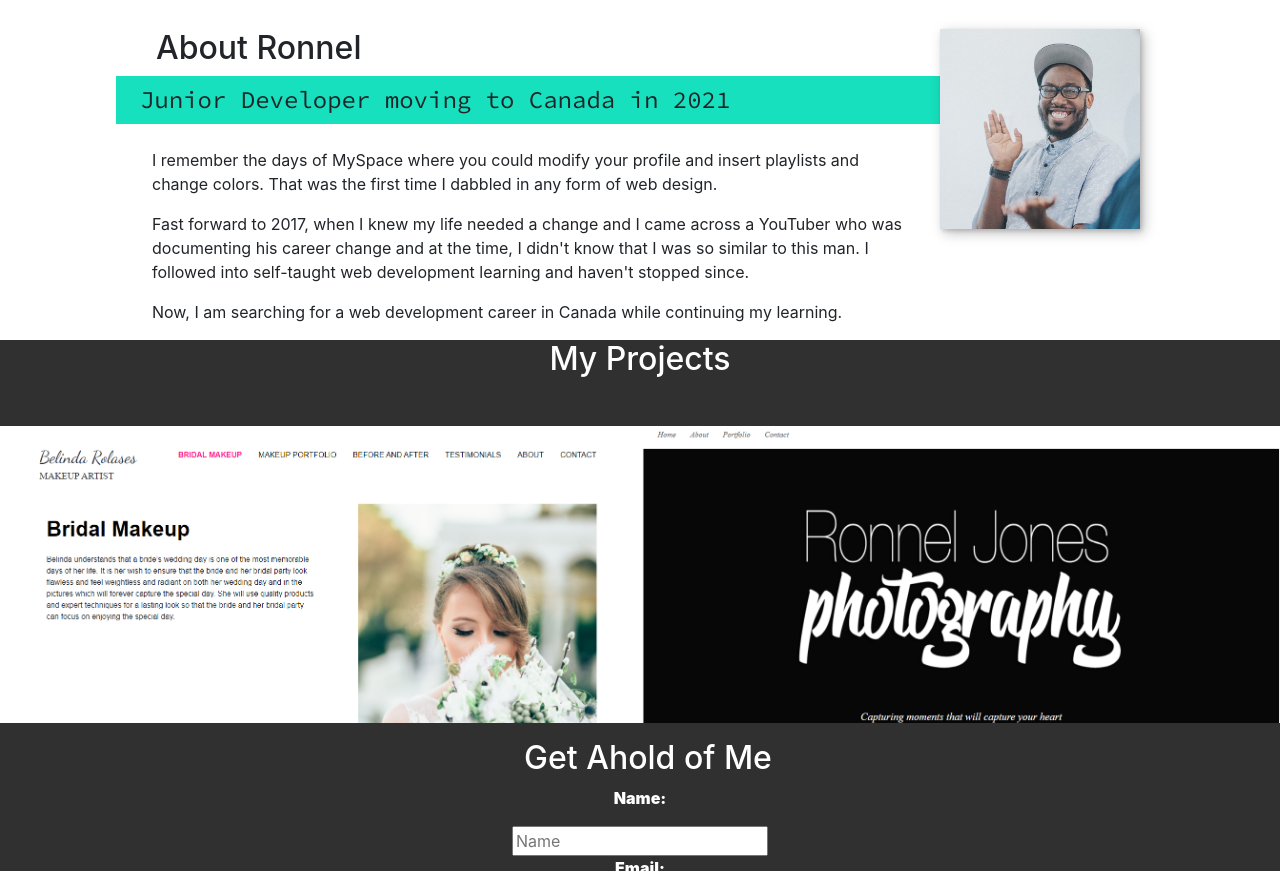
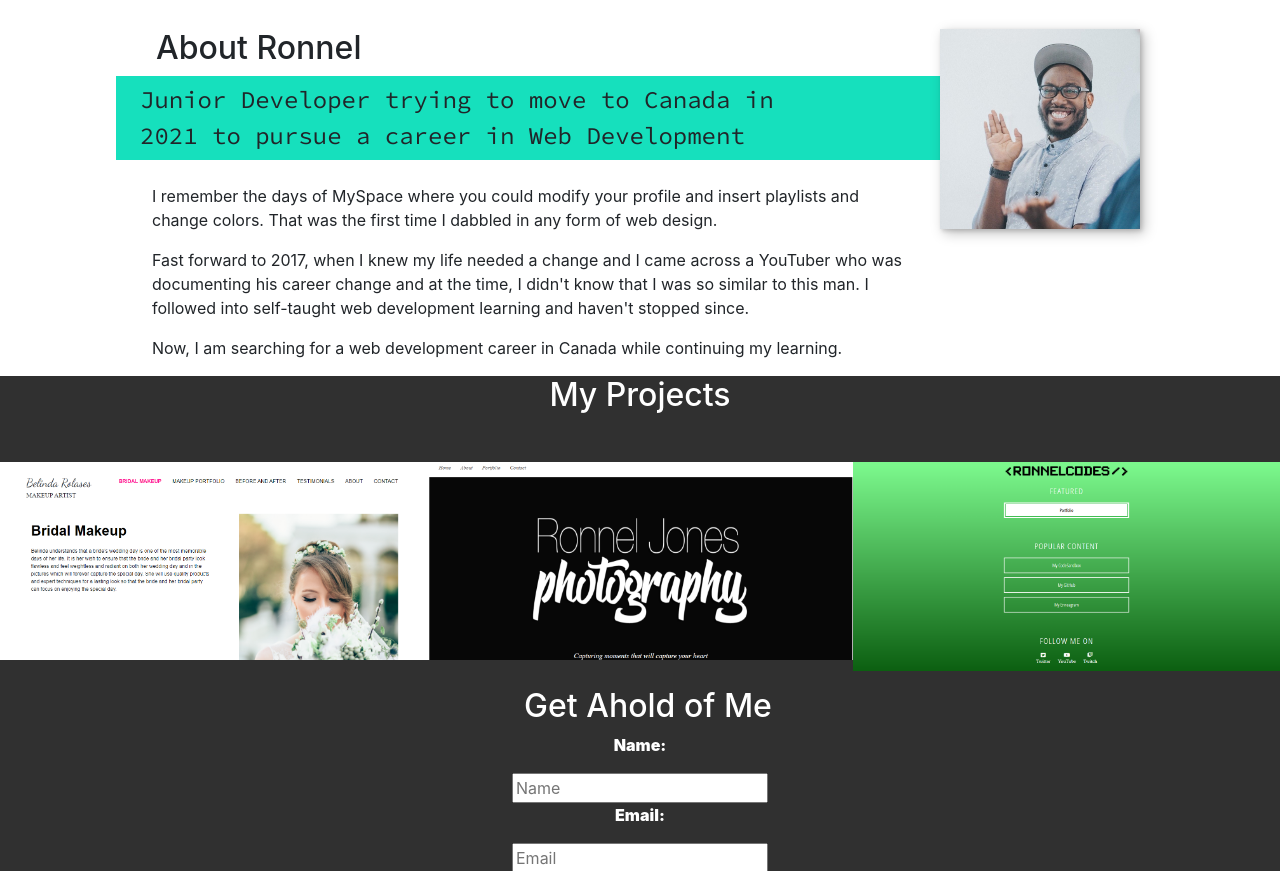
Before and after one commit to ronnelcodes/Ronnel-Portfolio, a plain HTML site: page index.html in a window 1280 px wide. Shown: the part 541-1412 px from the top of the page. Drawn offline with Linux system fonts and the light colour scheme.

Commit message:
Update 01.20.21

```diff
--- a/index.html
+++ b/index.html
@@ -93,7 +93,7 @@
     <section class="about-me" id="about">
       <h2 class="section-title section-title--about">About Ronnel</h2>
       <p class="section-subtitle section-subtitle--about">
-        Junior Developer moving to Canada in 2021
+        Junior Developer trying to move to Canada in 2021 to pursue a career in Web Development
       </p>
       <div class="about-me--body">
         <p>
@@ -132,13 +132,13 @@
             class="portfolio--img"
           />
         </a>
-        <!-- <a href="#" class="portfolio--item">
+        <a href="https://ronneljones.github.io/" target="_blank" class="portfolio--item">
           <img
-            src="assets/images/portitem3.jpeg"
+            src="assets/images/RonnelCodes.png" style="width:1200px;height:209px;"
             alt=""
             class="portfolio--img"
           />
-        </a> -->
+        </a>
       </div>
     </section>
 
```
Also changed, not shown: assets/images/RonnelCodes.png (added).
